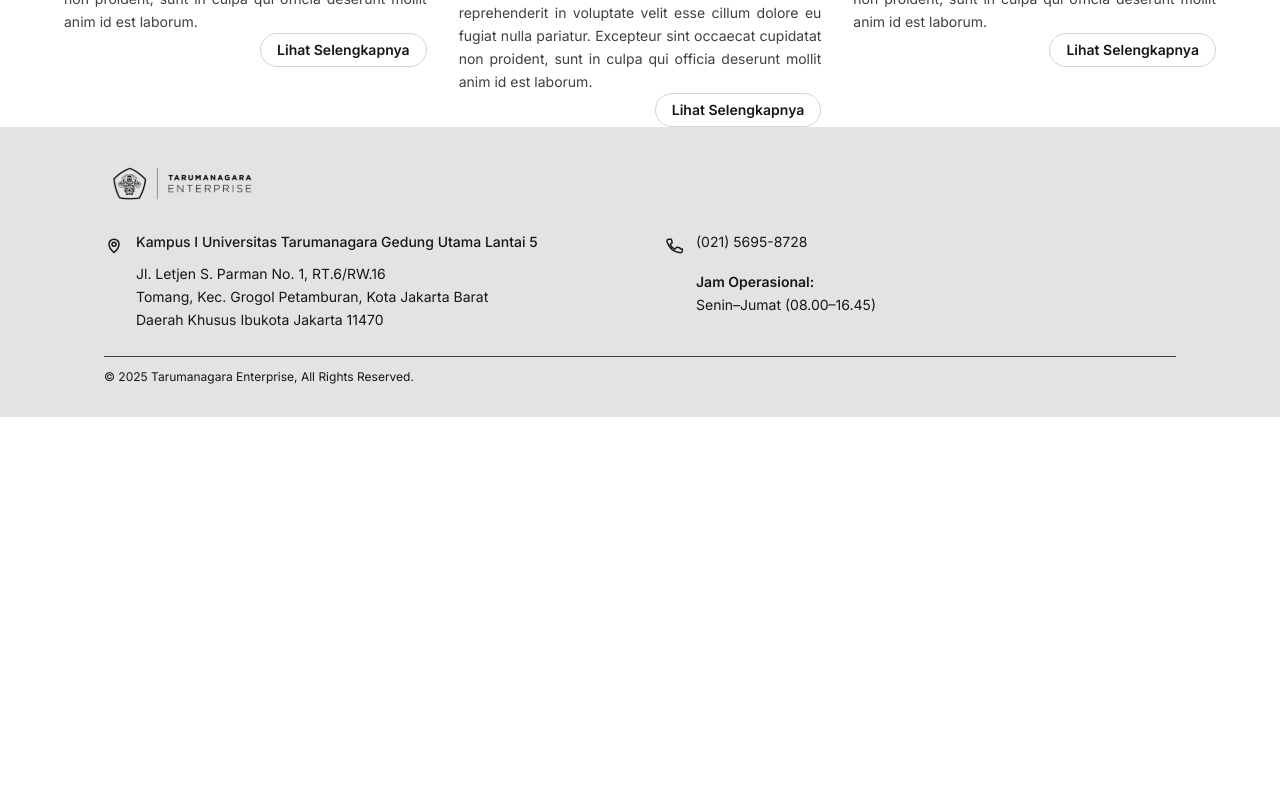
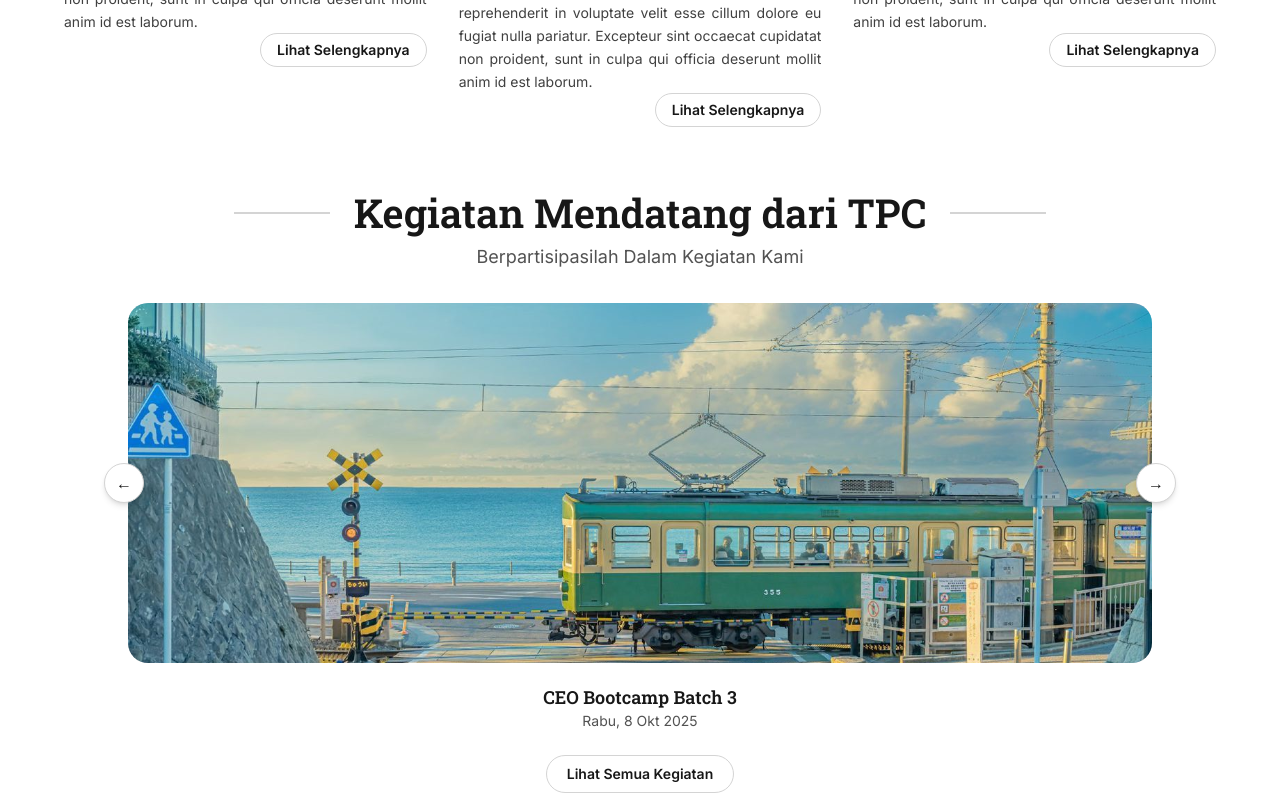
Before and after one commit to enterprisetarumanagara/TE-Website, a Next.js app: page /tpc in a window 1280 px wide. Shown: the part 1680-2480 px from the top of the page. Before the commit the page ends 2097 px from the top, so only its background shows below. Built offline with nearby package versions, Linux system fonts and the light colour scheme.

Commit message:
feat: add tpc section about upcoming events

```diff
--- /dev/null
+++ b/src/app/tpc/components/tpcUpcoming.tsx
@@ -0,0 +1,157 @@
+"use client";
+
+import { useState, useRef, useEffect } from "react";
+import Image from "next/image";
+import { useLanguage } from "@/context/LanguageContext";
+
+type EventItem = {
+  id: string;
+  image: string;
+  titleKey: string;
+  dateKey: string;
+};
+
+const events: EventItem[] = [
+  {
+    id: "event1",
+    image: "/events/dummy1.jpeg",
+    titleKey: "tpcEvents.event1.title",
+    dateKey: "tpcEvents.event1.date",
+  },
+  {
+    id: "event2",
+    image: "/events/dummy2.jpeg",
+    titleKey: "tpcEvents.event2.title",
+    dateKey: "tpcEvents.event2.date",
+  },
+  {
+    id: "event3",
+    image: "/events/dummy3.jpeg",
+    titleKey: "tpcEvents.event3.title",
+    dateKey: "tpcEvents.event3.date",
+  },
+];
+
+const UpcomingEvents = () => {
+  const { t } = useLanguage();
+  const [index, setIndex] = useState(0);
+
+  const current = events[index];
+
+  const prev = () => {
+    setIndex((prev) => (prev - 1 + events.length) % events.length);
+  };
+
+  const next = () => {
+    setIndex((prev) => (prev + 1) % events.length);
+  };
+
+  const headerRef = useRef<HTMLDivElement | null>(null);
+  const [visible, setVisible] = useState(false);
+
+  useEffect(() => {
+    const el = headerRef.current;
+    if (!el) return;
+
+    const observer = new IntersectionObserver(
+      (entries) => {
+        entries.forEach((e) => {
+          if (e.isIntersecting) {
+            setVisible(true);
+            observer.unobserve(e.target);
+          }
+        });
+      },
+      { threshold: 0.3 }
+    );
+
+    observer.observe(el);
+
+    return () => observer.disconnect();
+  }, []);
+
+  return (
+    <section className="px-5 md:px-8 lg:px-10 py-10 md:py-14">
+      <div className="mx-auto max-w-5xl flex flex-col items-center">
+
+        <header ref={headerRef} className="mb-6 md:mb-8 text-center">
+          <div className="flex items-center justify-center gap-4 md:gap-6">
+
+            <span
+              className={`
+                hidden sm:block h-[2px] w-10 md:w-16 lg:w-24 bg-neutral-300
+                transition-all duration-700
+                ${visible ? "opacity-100 translate-x-0" : "opacity-0 -translate-x-10"}
+              `}
+            />
+
+            <h2 className="text-[32px] md:text-[36px] lg:text-[40px] font-semibold">
+              {t("tpcEvents.headingMain")}
+            </h2>
+
+            <span
+              className={`
+                hidden sm:block h-[2px] w-10 md:w-16 lg:w-24 bg-neutral-300
+                transition-all duration-700
+                ${visible ? "opacity-100 translate-x-0" : "opacity-0 translate-x-10"}
+              `}
+            />
+          </div>
+
+          <p className="mt-1 text-sm md:text-base lg:text-lg text-neutral-600">
+            {t("tpcEvents.subheading")}
+          </p>
+        </header>
+
+        <div className="w-full relative">
+          <div className="relative w-full h-[220px] sm:h-[260px] md:h-[320px] lg:h-[360px] overflow-hidden rounded-[20px] bg-neutral-200">
+            <div
+              className="flex h-full transition-transform duration-700 ease-out"
+              style={{ transform: `translateX(-${index * 100}%)` }}
+            >
+              {events.map((ev) => (
+                <div key={ev.id} className="relative min-w-full h-full">
+                  <Image
+                    src={ev.image}
+                    alt={t(ev.titleKey)}
+                    fill
+                    className="object-cover"
+                  />
+                </div>
+              ))}
+            </div>
+          </div>
+
+          <button
+            onClick={prev}
+            className="hidden sm:flex absolute top-1/2 -left-6 -translate-y-1/2 h-10 w-10 items-center justify-center rounded-full border border-neutral-300 bg-white shadow-md hover:bg-neutral-100 transition-colors"
+          >
+            ←
+          </button>
+
+          <button
+            onClick={next}
+            className="hidden sm:flex absolute top-1/2 -right-6 -translate-y-1/2 h-10 w-10 items-center justify-center rounded-full border border-neutral-300 bg-white shadow-md hover:bg-neutral-100 transition-colors"
+          >
+            →
+          </button>
+        </div>
+
+        <div className="mt-5 text-center">
+          <h3 className="text-base md:text-lg font-semibold">
+            {t(current.titleKey)}
+          </h3>
+          <p className="mt-1 text-xs md:text-sm text-neutral-600">
+            {t(current.dateKey)}
+          </p>
+        </div>
+
+        <button className="mt-6 inline-flex items-center rounded-full border border-neutral-300 px-5 py-2 text-xs md:text-sm font-semibold hover:bg-neutral-100 transition-colors">
+          {t("events.seeAll")}
+        </button>
+      </div>
+    </section>
+  );
+};
+
+export default UpcomingEvents;
--- a/src/app/tpc/page.tsx
+++ b/src/app/tpc/page.tsx
@@ -1,11 +1,12 @@
 import TpcHero from "@/app/tpc/components/tpcHero";
 import TpcWhatWeDo from "@/app/tpc/components/tpcWhatWeDo";
-
+import TpcUpcoming from "@/app/tpc/components/tpcUpcoming";
 export default function TpcPage() {
   return (
     <main>
       <TpcHero />
       <TpcWhatWeDo />
+      <TpcUpcoming />
     </main>
   );
 }
--- a/src/lang/en.json
+++ b/src/lang/en.json
@@ -90,6 +90,10 @@
     "name": "Steven Nigel"
   },
 
+
+
+
+
   "TPCwhatWeDo": {
     "headingMain": "Tarumanagara Psychology Centre",
     "subheading": "What We Do?",
@@ -109,5 +113,24 @@
       "title": "Event Tourist",
       "description": "Lorem ipsum dolor sit amet, consectetur adipiscing elit, sed do eiusmod tempor incididunt ut labore et dolore magna aliqua. Ut enim ad minim veniam, quis nostrud exercitation ullamco laboris nisi ut aliquip ex ea commodo consequat. Duis aute irure dolor in reprehenderit in voluptate velit esse cillum dolore eu fugiat nulla pariatur. Excepteur sint occaecat cupidatat non proident, sunt in culpa qui officia deserunt mollit anim id est laborum."
     }
+  },
+
+  "tpcEvents": {
+    "headingMain": "Upcoming Events From TPC",
+    "subheading": "Join Our Events",
+    "seeAll": "See All Event",
+
+    "event1": {
+      "title": "CEO Bootcamp Batch 3",
+      "date": "Wednesday, 8 Oct 2025"
+    },
+    "event2": {
+      "title": "Immersion Program 2025",
+      "date": "Saturday, 15 Feb 2025"
+    },
+    "event3": {
+      "title": "Event Tourist 2025",
+      "date": "Sunday, 23 Mar 2025"
+    }
   }
 }
--- a/src/lang/id.json
+++ b/src/lang/id.json
@@ -90,6 +90,10 @@
     "name": "Steven Nigel"
   },
 
+
+
+
+
   "TPCwhatWeDo": {
     "headingMain": "Tarumanagara Psychology Centre",
     "subheading": "Apa Yang Kita Lakukan?",
@@ -109,6 +113,25 @@
       "title": "Event Tourist",
       "description": "Lorem ipsum dolor sit amet, consectetur adipiscing elit, sed do eiusmod tempor incididunt ut labore et dolore magna aliqua. Ut enim ad minim veniam, quis nostrud exercitation ullamco laboris nisi ut aliquip ex ea commodo consequat. Duis aute irure dolor in reprehenderit in voluptate velit esse cillum dolore eu fugiat nulla pariatur. Excepteur sint occaecat cupidatat non proident, sunt in culpa qui officia deserunt mollit anim id est laborum."
     }
+  },
+
+  "tpcEvents": {
+    "headingMain": "Kegiatan Mendatang dari TPC",
+    "subheading": "Berpartisipasilah Dalam Kegiatan Kami",
+    "seeAll": "Lihat Semua Kegiatan",
+
+    "event1": {
+      "title": "CEO Bootcamp Batch 3",
+      "date": "Rabu, 8 Okt 2025"
+    },
+    "event2": {
+      "title": "Immersion Program 2025",
+      "date": "Sabtu, 15 Feb 2025"
+    },
+    "event3": {
+      "title": "Event Tourist 2025",
+      "date": "Minggu, 23 Mar 2025"
+    }
   }
 
 
```
